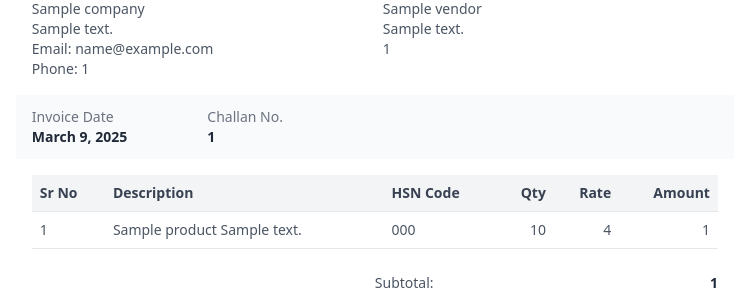
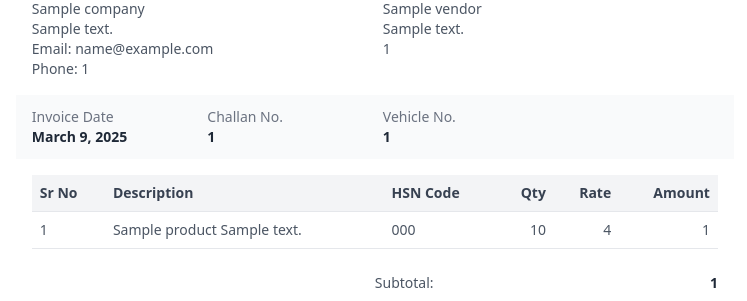
Before and after one commit to Webstalkerrahul/djangotemp, a Django app: template project/billing/templates/bill_template.html in a window 1280 px wide. Shown: the part 216-517 px from the top of the page, without its empty margins (22-769 px from the left). Run offline with Django 5.2, Linux system fonts and the light colour scheme; the template is opened without the code that fills it: most values are stand-ins (such as "Sample title", 1, 10 or a date in 2020); grey boxes marked "Sample" are stand-in pictures; some libraries are stand-ins or nearby versions.

Commit message:
vehicle number in billing added

```diff
--- a/project/billing/templates/bill_template.html
+++ b/project/billing/templates/bill_template.html
@@ -92,6 +92,10 @@
             <div>
                 <p class="font-medium text-gray-500">Challan No.</p>
                 <p class="font-semibold text-gray-800">{{ invoice.chalan_number }}</p>
+            </div>
+            <div>
+                <p class="font-medium text-gray-500">Vehicle No.</p>
+                <p class="font-semibold text-gray-800">{{ invoice.vehicle.number }}</p>
             </div>
         </div>
 
```
